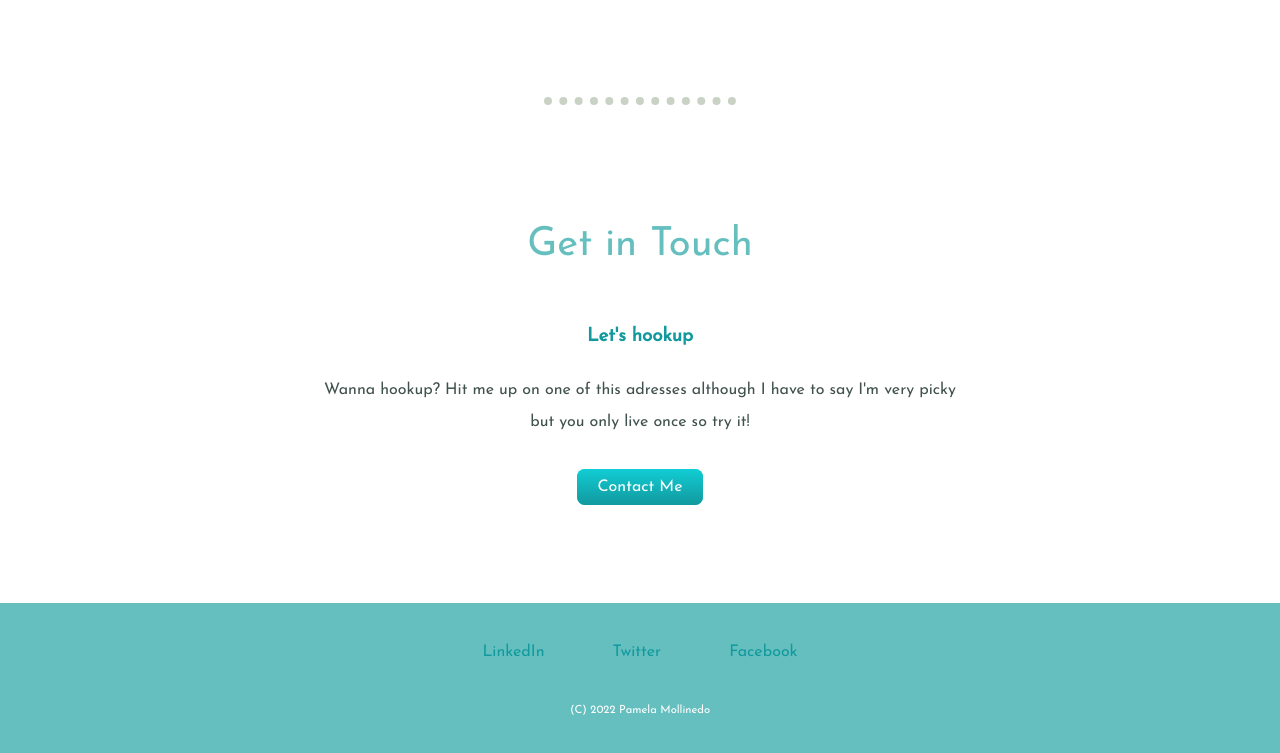
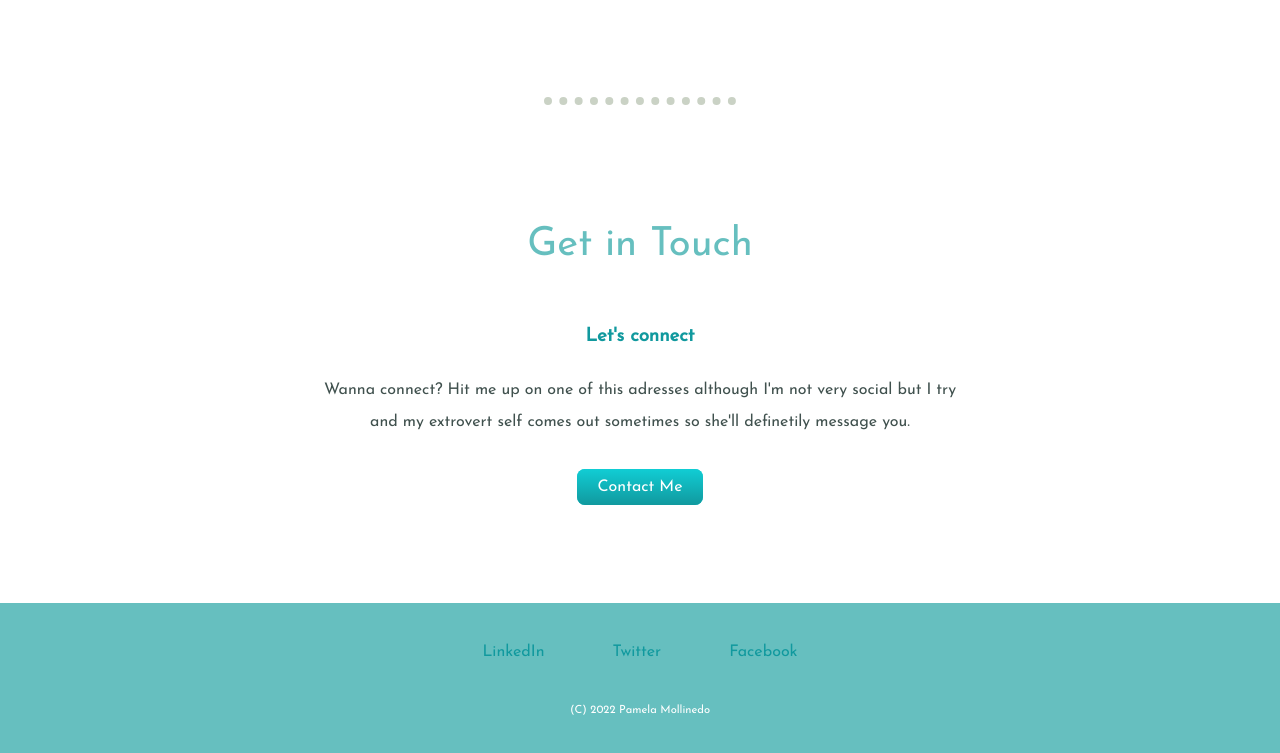
Before and after one commit to pammyshark/funnywebsite, a plain HTML site: page index.html in a window 1280 px wide. Shown: the part 2019-2772 px from the top of the page. Drawn offline with Linux system fonts and the light colour scheme; a web font is replaced by a local one.

Commit message:
Update index.html
changed text of connection

```diff
--- a/index.html
+++ b/index.html
@@ -43,8 +43,8 @@
     <hr>
     <div class="contact-me">
       <h2>Get in Touch</h2>
-      <h3>Let's hookup</h3>
-      <p id="hookup-line">Wanna hookup? Hit me up on one of this adresses although I have to say I'm very picky but you only live once so try it!</p>
+      <h3>Let's connect</h3>
+      <p id="hookup-line">Wanna connect? Hit me up on one of this adresses although I'm not very social but I try and my extrovert self comes out sometimes so she'll definetily message you.</p>
       <a class="btn" href="mailto:pamkmoll@gmail.com">Contact Me</a>
     </div>
   </div>
```
